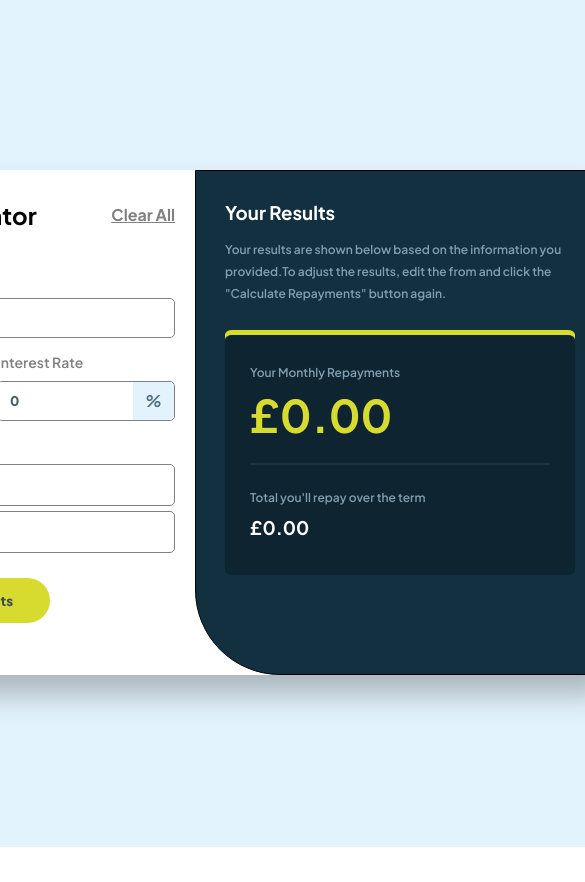
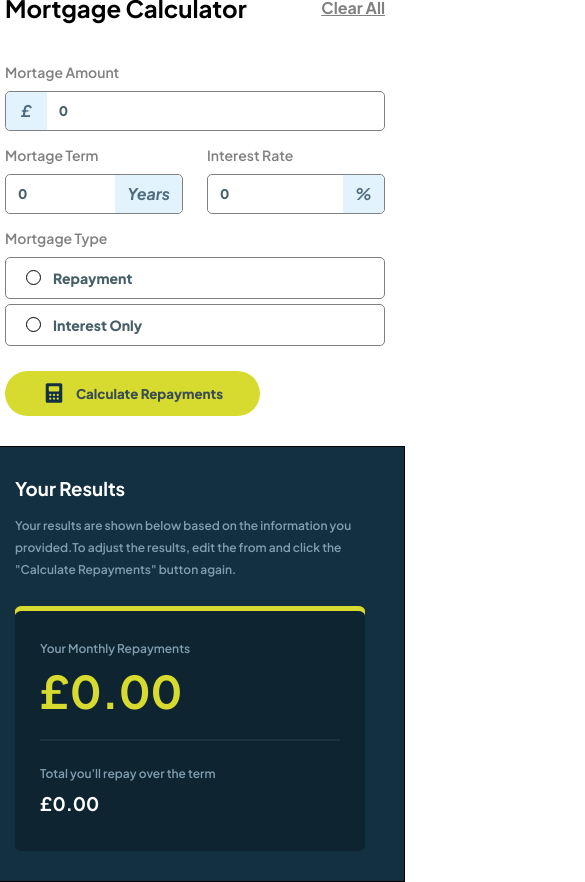
Before and after one commit to Lorenzo91347/mortgage-calculator, a React (Create React App) app: page / in a window 390 px wide. Shown: the top 882 px of the page, 585 px wide, since content can reach past the window. Before the commit the page ends 847 px from the top, so only its background shows below. Built offline with nearby package versions, Linux system fonts and the light colour scheme.

Commit message:
feat:mobile responsive

```diff
--- a/src/Main.scss
+++ b/src/Main.scss
@@ -286,3 +286,19 @@ FIELDS,ICONS AND MIX
 .total{
    margin-top: 10px;
 }
+
+@media only screen and (max-width: 420px)
+{
+   .mortgage-main{
+      display:block;
+      width: auto;
+      height: auto;
+      border-radius: 0%;
+   }
+   .mort-left{
+      width: auto;
+   }
+   .mort-right{
+      border-radius: 0%;
+   }
+}
```
